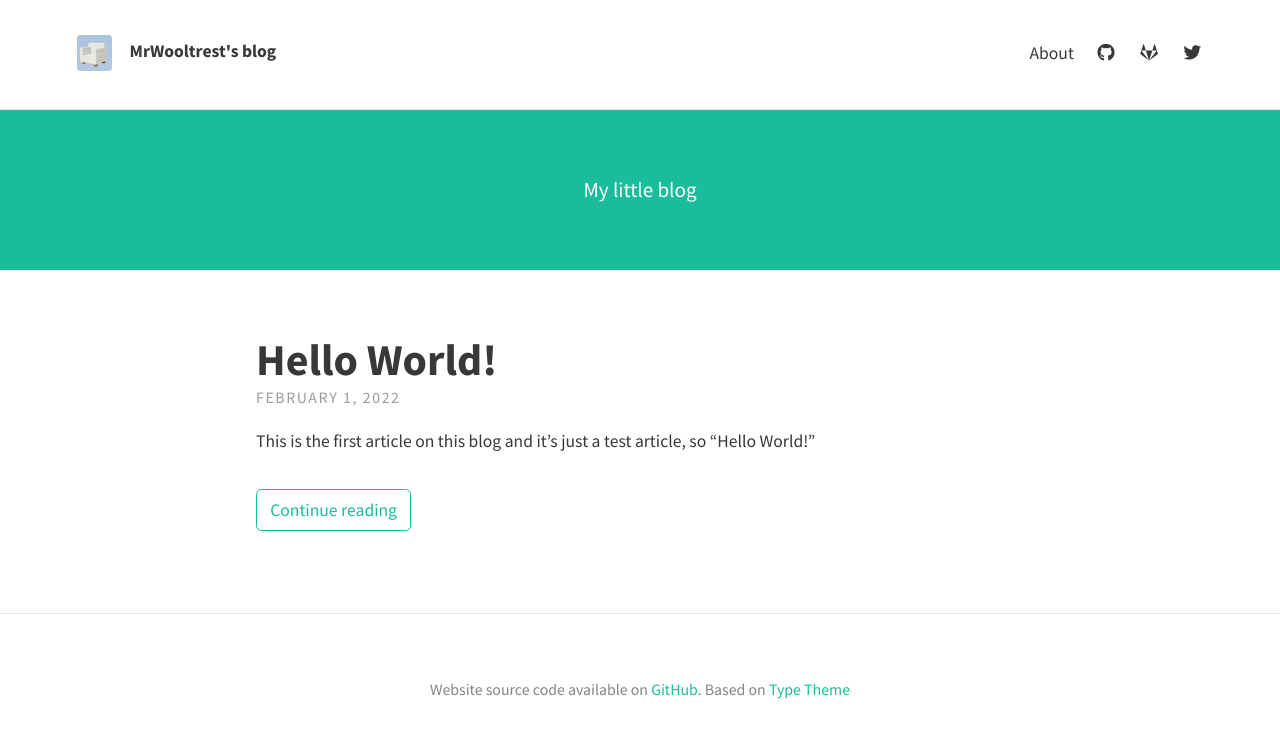
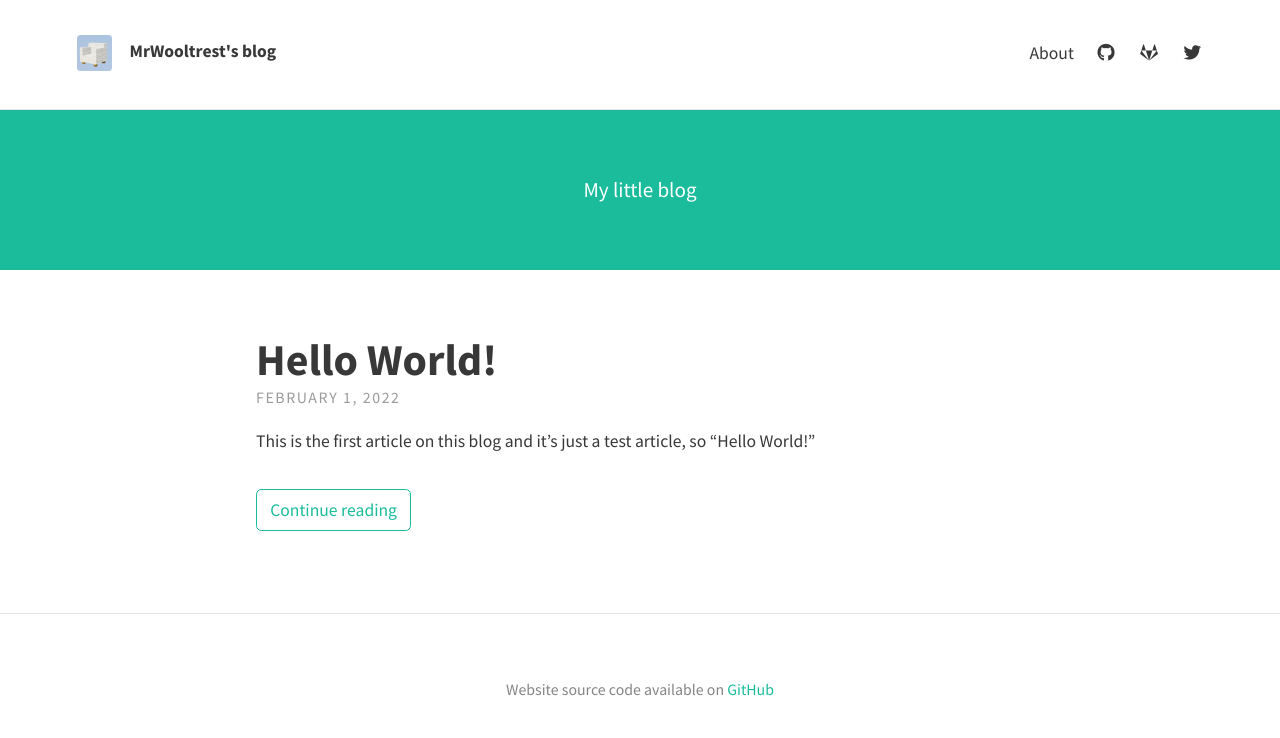
Before and after one commit to MrWooltrest/MrWooltrest.github.io-Jekyll, a Jekyll site: the page built from index.html, in a window 1280 px wide. Shown: the top 738 px of the page. Built offline with Jekyll 4.4.1, drawn with Linux system fonts in a browser that asks for light colours; nearby versions of some CDN libraries; the list of posts is cut into pages by our own code.

Commit message:
Update footer

```diff
--- a/_config.yml
+++ b/_config.yml
@@ -16,7 +16,7 @@ theme_settings:
      <p>My little blog</p>
   header_text_feature_image:
   footer_text: >
-   Website source code available on <a href="https://github.com/MrWooltrest/MrWooltrest.github.io">GitHub</a>. Based on <a href="https://github.com/rohanchandra/type-theme">Type Theme</a>
+   Website source code available on <a href="https://github.com/MrWooltrest/MrWooltrest.github.io">GitHub</a>
 
   # Icons
   rss: false
```
